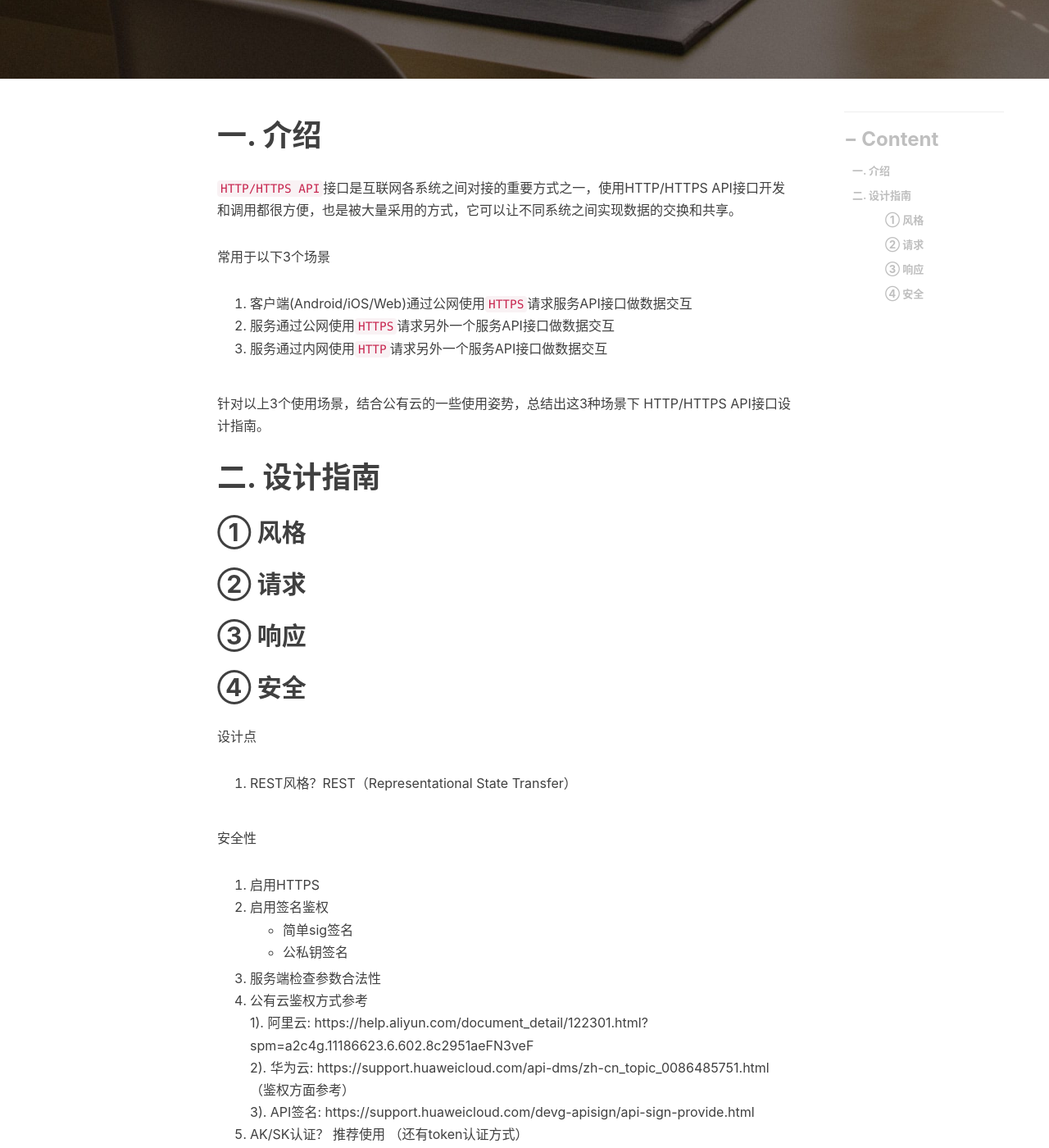
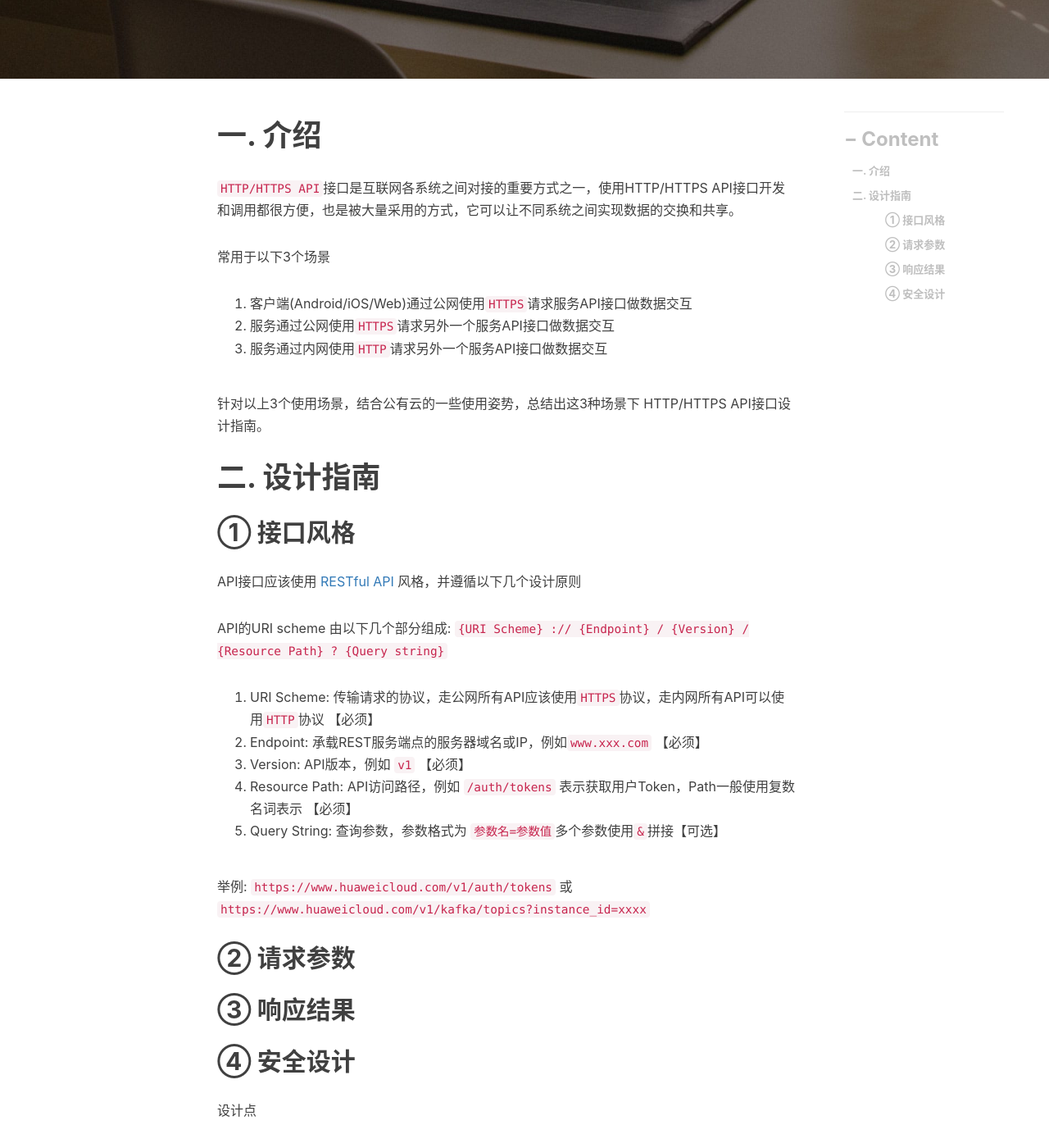
Before and after one commit to engru/chenguolin.github.io, a Jekyll site: the page built from _posts/2017-07-27-【HTTP API-3】HTTP API接口设计指南.md, in a window 1280 px wide and 1400 px high, scrolled down 421 px. Shown: the whole window at 82% size. Built offline with Jekyll 4.4.1, drawn with Linux system fonts in a browser that asks for light colours; nearby versions of some CDN libraries; comment, search, counter and statistics services are not loaded.

Commit message:
Update 2017-07-27-【HTTP API-3】HTTP API接口设计指南.md

```diff
--- a/_posts/2017-07-27-【HTTP API-3】HTTP API接口设计指南.md
+++ b/_posts/2017-07-27-【HTTP API-3】HTTP API接口设计指南.md
@@ -18,13 +18,24 @@ tags:          #标签
 针对以上3个使用场景，结合公有云的一些使用姿势，总结出这3种场景下 HTTP/HTTPS API接口设计指南。
 
 # 二. 设计指南
-## ① 风格
+## ① 接口风格
+API接口应该使用 [RESTful API](https://en.wikipedia.org/wiki/Representational_state_transfer) 风格，并遵循以下几个设计原则
 
-## ② 请求
+API的URI scheme 由以下几个部分组成: `{URI Scheme} :// {Endpoint} / {Version} /  {Resource Path} ? {Query string}`
 
-## ③ 响应
+1. URI Scheme: 传输请求的协议，走公网所有API应该使用`HTTPS`协议，走内网所有API可以使用`HTTP`协议  【必须】
+2. Endpoint: 承载REST服务端点的服务器域名或IP，例如`www.xxx.com`  【必须】
+3. Version: API版本，例如 `v1`   【必须】
+4. Resource Path: API访问路径，例如 `/auth/tokens` 表示获取用户Token，Path一般使用复数名词表示  【必须】
+5. Query String: 查询参数，参数格式为 `参数名=参数值`多个参数使用`&`拼接【可选】
 
-## ④ 安全
+举例: `https://www.huaweicloud.com/v1/auth/tokens` 或 `https://www.huaweicloud.com/v1/kafka/topics?instance_id=xxxx`
+
+## ② 请求参数
+
+## ③ 响应结果
+
+## ④ 安全设计
 
 
 设计点
```
